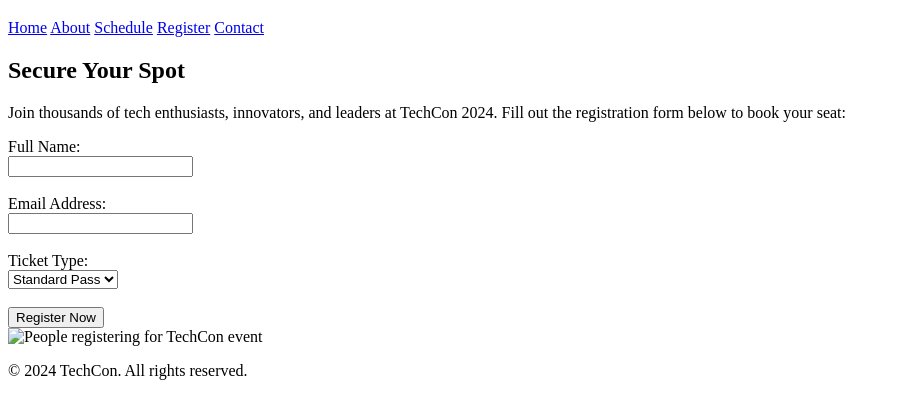
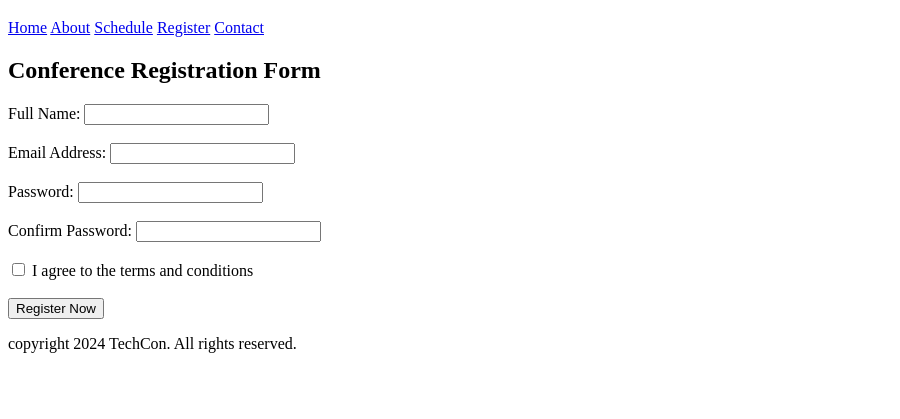
Before and after one commit to magnusimam/TechCon_HTML, a plain HTML site: page techcon_website/register.html in a window 1280 px wide. Shown: the part 61-480 px from the top of the page, without its empty margins (0-900 px from the left). Drawn offline with Linux system fonts and the light colour scheme.

Commit message:
Update register.html

```diff
--- a/techcon_website/register.html
+++ b/techcon_website/register.html
@@ -18,33 +18,35 @@
   </header>
 
   <main>
-    <section>
-      <h2>Secure Your Spot</h2>
-      <p>Join thousands of tech enthusiasts, innovators, and leaders at TechCon 2024. Fill out the registration form below to book your seat:</p>
+    <h2>Conference Registration Form</h2>
+    <form action="#" method="post">
+      <!-- Name field -->
+      <label for="fullname">Full Name:</label>
+      <input type="text" id="fullname" name="fullname" required><br><br>
 
-      <form>
-        <label for="name">Full Name:</label><br>
-        <input type="text" id="name" name="name" required><br><br>
+      <!-- Email field -->
+      <label for="email">Email Address:</label>
+      <input type="email" id="email" name="email" required><br><br>
 
-        <label for="email">Email Address:</label><br>
-        <input type="email" id="email" name="email" required><br><br>
+      <!-- Password field -->
+      <label for="password">Password:</label>
+      <input type="password" id="password" name="password" required><br><br>
 
-        <label for="ticket">Ticket Type:</label><br>
-        <select id="ticket" name="ticket">
-          <option value="standard">Standard Pass</option>
-          <option value="vip">VIP Pass</option>
-          <option value="student">Student Pass</option>
-        </select><br><br>
+      <!-- Confirm password field -->
+      <label for="confirm-password">Confirm Password:</label>
+      <input type="password" id="confirm-password" name="confirm-password" required><br><br>
 
-        <button type="submit">Register Now</button>
-      </form>
+      <!-- Terms checkbox -->
+      <input type="checkbox" id="terms" name="terms" required>
+      <label for="terms">I agree to the terms and conditions</label><br><br>
 
-      <img src="images/register.jpg" alt="People registering for TechCon event">
-    </section>
+      <!-- Submit button -->
+      <button type="submit">Register Now</button>
+    </form>
   </main>
 
   <footer>
-    <p>&copy; 2024 TechCon. All rights reserved.</p>
+    <p>copyright 2024 TechCon. All rights reserved.</p>
   </footer>
 </body>
 </html>
```
